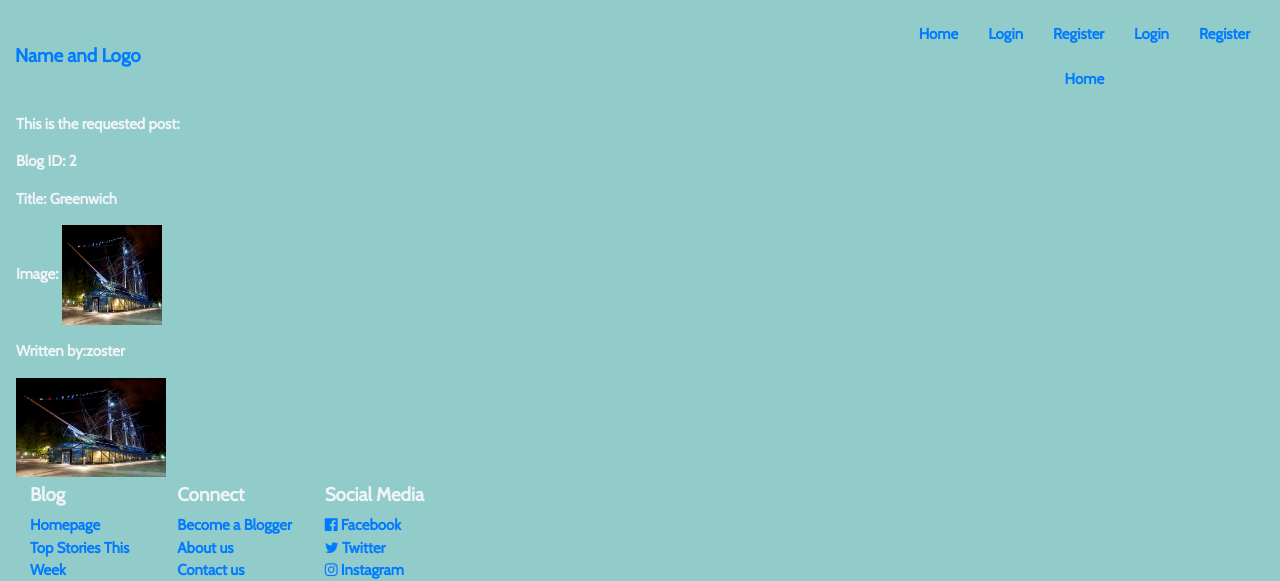
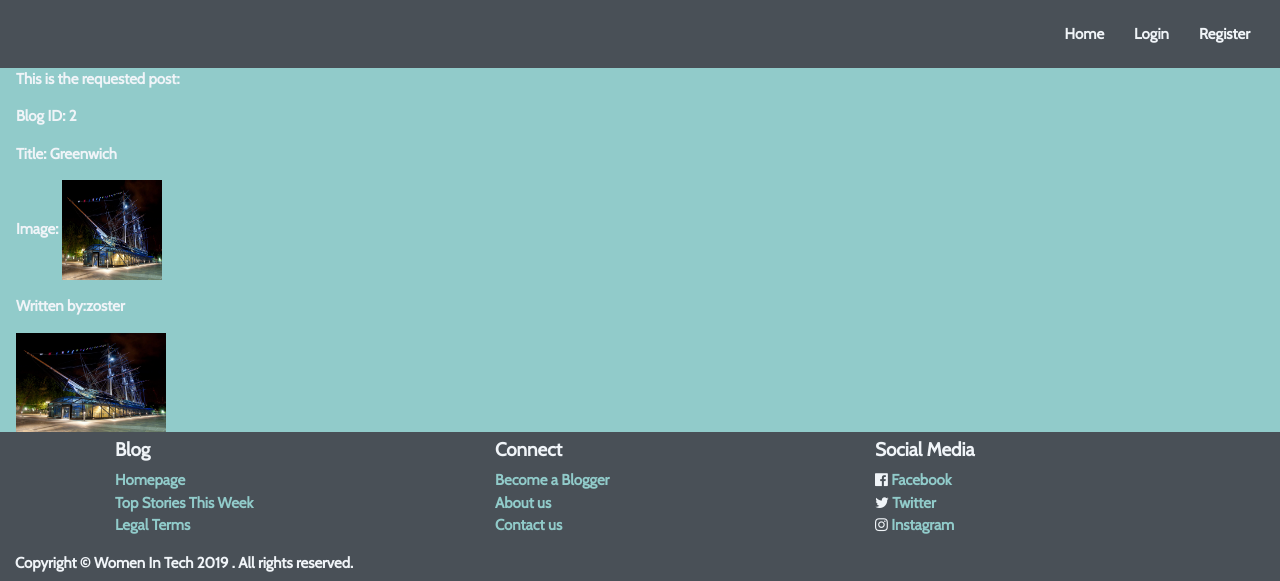
Before and after one commit to QA-Instructor/MVC-Skeleton, a PHP site: page /index.php?controller=post&action=read&id=2 in a window 1280 px wide. Shown: the top 581 px of the page. Run offline with PHP 8.4, Linux system fonts and the light colour scheme; data comes from the database, SQL or seed files in the repository.

Commit message:
resolving conflicts

```diff
--- a/index.php
+++ b/index.php
@@ -14,7 +14,7 @@
         $action     = $_GET['action'];
   } else {
         $controller = 'pages';
-        $action     = 'landing';
+        $action     = 'home';
   }
     require_once('views/layout.php');
         ?>
--- a/routes.php
+++ b/routes.php
@@ -35,9 +35,9 @@
 // for validation we list the allowed controllers and their actions
 // Add an entry for each new controller and its actions
 
-$controllers = array('pages' => ['landing', 'error'],
+$controllers = array('pages' => ['home', 'error'],
                     'post' => ['readAll','read','create','update','delete', 'searchResults'],
-                    'user' => ['home', 'login', 'registration', 'logout'],
+                    'user' => ['login', 'registration', 'logout'],
                     );
 
   // check that the requested controller and action are both allowed
--- a/views/css/styles.css
+++ b/views/css/styles.css
@@ -13,12 +13,6 @@ h1, h3 {
     color: #495057;
     font-weight: bold;
 }
-
-.w3-tangerine {
-    font-family: 'Tangerine', serif;
-}
-.w3-pacifico {
-    font-family: 'Pacifico', cursive;
 
 body {
     font-family: Cabin;
@@ -48,9 +42,6 @@ h2 {
 footer {
     background-color: #495057;
     color: #F0F4F8;
-    bottom: 0;
-    width: 100%;
-    position: absolute;
 }
 
 .footer-columns {
@@ -182,5 +173,4 @@ button {
 .dont-have-account-register {
     color: #495057;
     font-size: 12px;
-
 }
--- a/views/layout.php
+++ b/views/layout.php
@@ -13,10 +13,7 @@
 <!--        navigation bar-->
         <nav class="navbar navbar-expand-lg sticky-top">
             <div class="d-flex flex-grow-1">
-                <span class="w-100 d-lg-none d-block"><!-- hidden spacer to center brand on mobile --></span>
-                <a class="navbar-brand d-none d-lg-inline-block" href="#">
-                    Name and Logo
-                </a>
+                <span class="w-100 d-lg-none d-block"></span>
                 <a class="navbar-brand-two mx-auto d-lg-none d-inline-block" href="#">
                     Name and <img src="" alt="logo">
                 </a>
@@ -30,11 +27,17 @@
             <?php
 
             if(isset ($_SESSION['userID'])) {
-            ?>
+//            ?>
             <div class="collapse navbar-collapse flex-grow-1 text-right" id="myNavbar">
                 <ul class="navbar-nav ml-auto flex-nowrap">
                     <li class="nav-item">
-                        <a href="?controller=user&action=home" class="nav-link m-2 menu-item nav-active">Home</a>
+                        <a href="?controller=pages&action=home" class="nav-link m-2 menu-item nav-active">Home</a>
+                    </li>
+                    <li class="nav-item">
+                        <a href="#" class="nav-link m-2 menu-item nav-active">Profile</a>
+                    </li>
+                    <li class="nav-item">
+                        <a href="#" class="nav-link m-2 menu-item nav-active">My Posts</a>
                     </li>
                     <li class="nav-item">
                         <a href="?controller=user&action=logout" class="nav-link m-2 menu-item">Logout</a>
@@ -44,28 +47,19 @@
             </div>
             <?php
             } else {
-            ?>
+//            ?>
             <div class="collapse navbar-collapse flex-grow-1 text-right" id="myNavbar">
                 <ul class="navbar-nav ml-auto flex-nowrap">
                     <li class="nav-item">
-
-                        <a href="../MVC-Skeleton/index.php#" class="nav-link m-2 menu-item nav-active nav-right">Home</a>
+                        <a href="?controller=pages&action=home" class="nav-link m-2 menu-item nav-active">Home</a>
                     </li>
                     <li class="nav-item">
-                        <a href="#" class="nav-link m-2 menu-item nav-right">Login</a>
+                        <a href="?controller=user&action=login" class="nav-link m-2 menu-item nav-active">Login</a>
                     </li>
                     <li class="nav-item">
-                        <a href="#" class="nav-link m-2 menu-item nav-right">Register</a>
+                        <a href="?controller=user&action=registration" class="nav-link m-2 menu-item nav-active">Register</a>
+                    </li>
 
-                        <a href="?controller=pages&action=landing" class="nav-link m-2 menu-item nav-active">Home</a>
-                    </li>
-                    <li class="nav-item">
-                        <a href="?controller=user&action=login" class="nav-link m-2 menu-item">Login</a>
-                    </li>
-                    <li class="nav-item">
-                        <a href="?controller=user&action=registration" class="nav-link m-2 menu-item">Register</a>
-
-                    </li>
                 </ul>
             </div>
             <?php
```
Also changed, not shown: controllers/pages_controller.php (+4 -4 lines).
